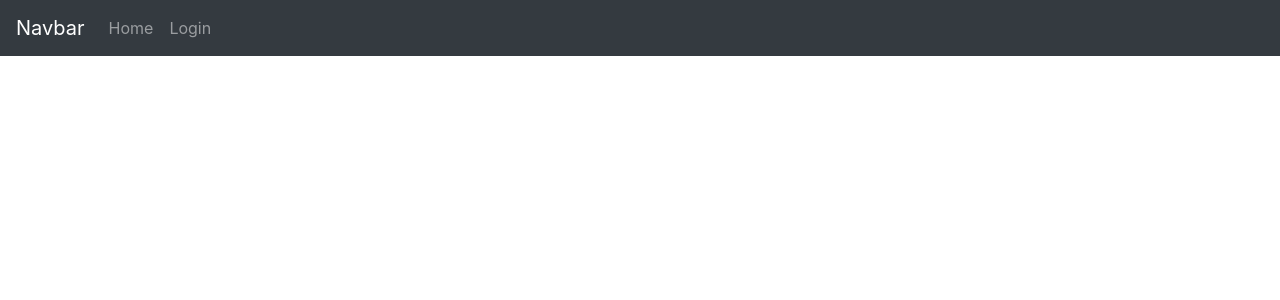
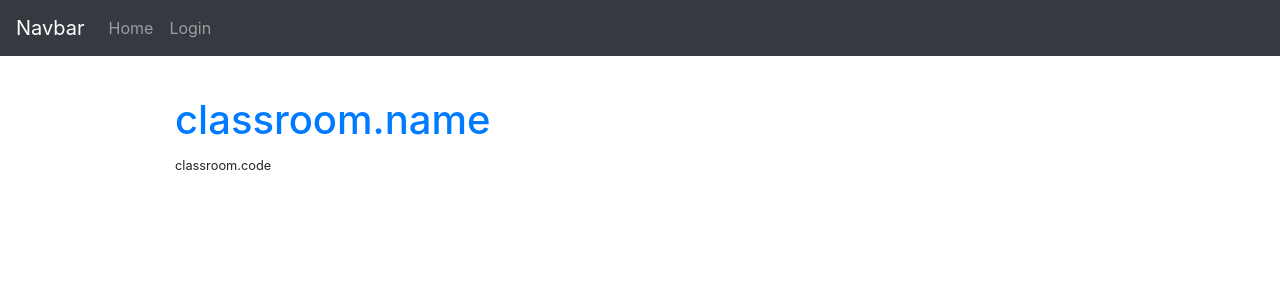
Before and after one commit to prasanjit101/manthan, a React (Create React App) app: page / in a window 1280 px wide. Shown: the top 300 px of the page. Built offline with nearby package versions, Linux system fonts and the light colour scheme.

Commit message:
second Commit

```diff
--- a/package.json
+++ b/package.json
@@ -7,6 +7,7 @@
     "@testing-library/react": "^9.5.0",
     "@testing-library/user-event": "^7.2.1",
     "bootstrap": "^4.5.2",
+    "hasha": "^5.2.1",
     "react": "^16.13.1",
     "react-bootstrap": "^1.3.0",
     "react-dom": "^16.13.1",
--- a/src/Router/index.js
+++ b/src/Router/index.js
@@ -1,13 +1,17 @@
 import React from "react";
 import Routes from "./routes";
 import { BrowserRouter } from "react-router-dom";
+import Navbar from '../components/Navbar'
 import "bootstrap/dist/css/bootstrap.min.css";
 
  const Home = () => {
   return (
+      <>
+    <Navbar/>
     <BrowserRouter>
         <Routes />
     </BrowserRouter>
+    </>
   );
 };
 
--- a/src/Router/routes.js
+++ b/src/Router/routes.js
@@ -9,7 +9,7 @@ const Routes = () => {
       <Switch>
           <Route path="/" exact component={App} />
           <Route path="/login" exact component={Login} />
-          <Route path="/classroom" exact component={Classroom} />
+          <Route path="/classrrom/:id" exact component={Classroom} />
       </Switch>
   );
 };
--- a/src/components/App.js
+++ b/src/components/App.js
@@ -7,7 +7,7 @@ class App extends Component {
   render() {
     return (
       <div>
-        <Navbar/>
+        <Main/>
       </div>
     );
   }
--- a/src/components/Classroom.js
+++ b/src/components/Classroom.js
@@ -0,0 +1,26 @@
+// IN THIS COMPONENT TEACHER WILL ADD TEST AND CHECK SCORES AND QUESTIONS OF ADDED TESTS
+import React, { Component } from 'react';
+//import Test from './Test';
+import './App.css';
+class Classroom extends Component {
+    state={
+        tests:[],
+        create: true,
+      }
+
+  render() {
+    return (
+        <>
+        <div className="vertical-nav" >
+        { this.state.tests.map((test, key) => {
+               // <a>{test.name}</a>
+        })}
+        </div>
+        {//this.state.create?<Test create = {this.state.create}/>:null
+        }
+        </>
+    );
+  }
+}
+
+export default Classroom;
--- a/src/components/Main.js
+++ b/src/components/Main.js
@@ -0,0 +1,38 @@
+//THIS COMONENTS HAVE CARDS OF EVERY CLASS OF A TEACHER
+import React, { Component } from 'react';
+class Main extends Component {
+
+  state={
+    userData:[],
+    classrooms:[]
+  }
+  SetClassrooms(){
+    let classrooms=this.props.classrooms;
+    console.log(classrooms)
+    this.setState({classrooms:classrooms,loading:false});
+  }
+
+  render() {
+    return (
+            <div className="content mr-auto ml-auto">
+              <p>&nbsp;</p>
+              <div className="classroom-card col-md-9 ml-auto mr-auto">
+                    <a href={{pathname: `/classroom/${55}`}}> <h1 className= "header">classroom.name</h1></a>
+                      <small className="code">classroom.code</small>
+                  </div>
+              { this.state.classrooms.map((classroom, key) => {
+                return(
+                  <>
+                  <div className="classroom-card col-md-9 ml-auto mr-auto" key={key}>
+                    <a href={{pathname: `/classroom/${classroom._id}`}}> <h1 className= "header">{classroom.name}</h1></a>
+                      <small className="code">{classroom.code}</small>
+                  </div>
+                  </>
+                )
+              })}
+            </div>
+    );
+  }
+}
+
+export default Main;
```
Also changed, not shown: 1 other file (tests, documents, lock files or other folders).
